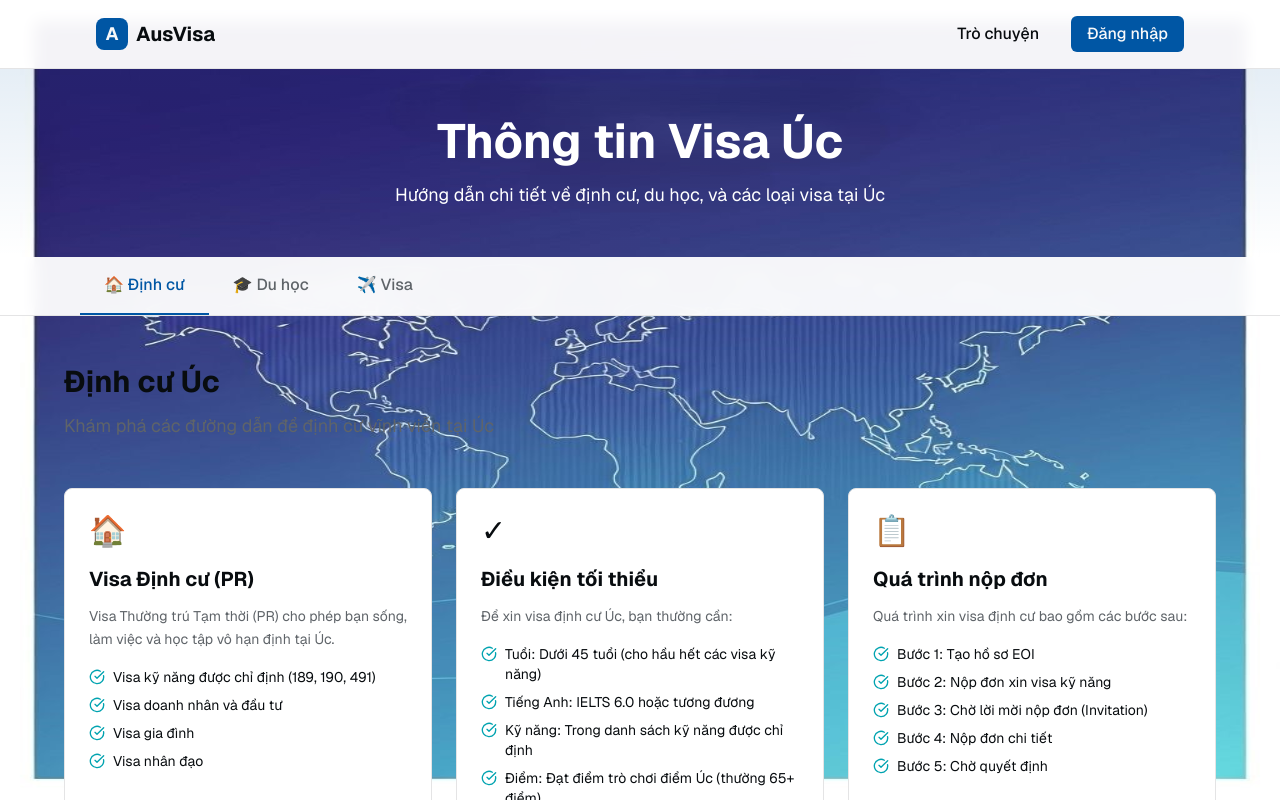
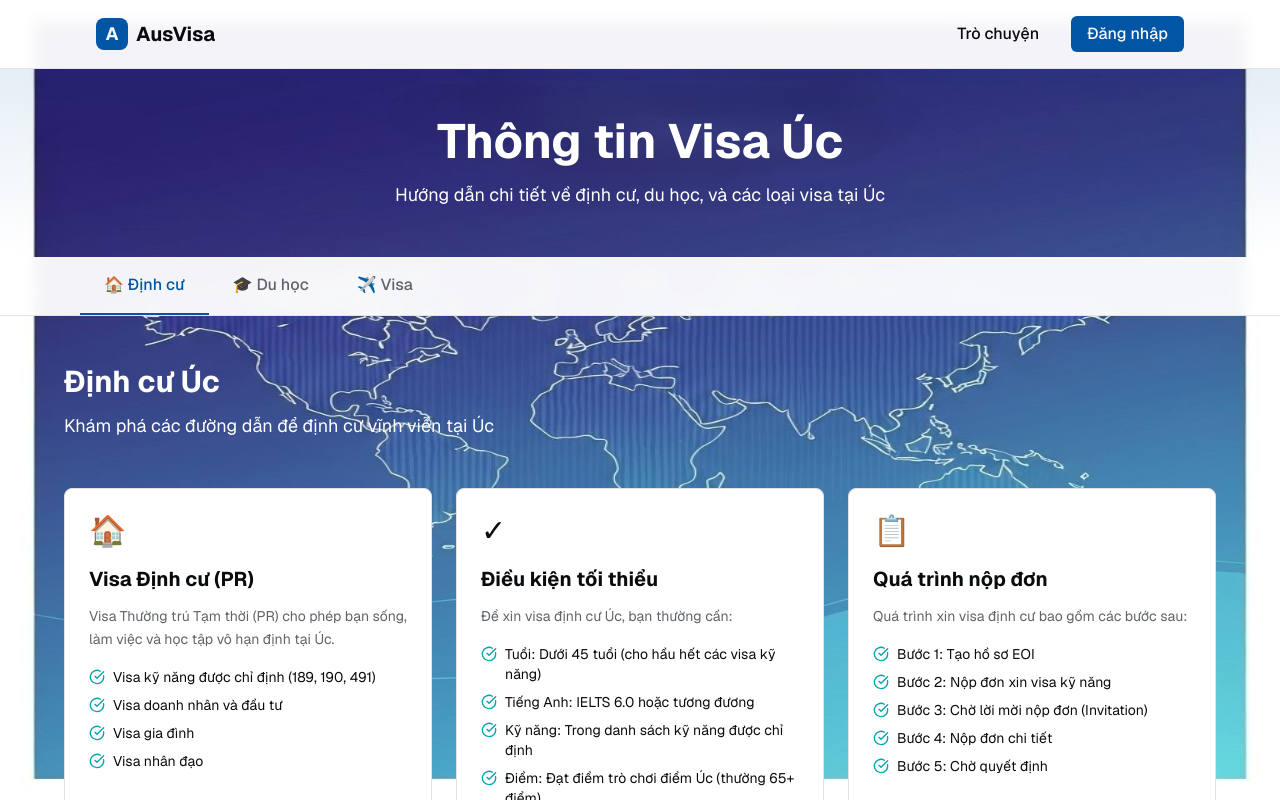
Before and after one commit to thelinh246/AKE-UI, a Next.js app: page /info in a window 1280 px wide. Shown: the top 800 px of the page. Built offline with nearby package versions, Linux system fonts and the light colour scheme.

Commit message:
fix text color

```diff
--- a/app/info/page.tsx
+++ b/app/info/page.tsx
@@ -212,9 +212,9 @@ export default function InfoPage() {
       {/* Content */}
       <main className="py-8 sm:py-12 px-4">
         <div className="max-w-6xl mx-auto">
-          <div className="mb-8 sm:mb-12">
-            <h2 className="text-2xl sm:text-3xl font-bold text-foreground mb-2 sm:mb-3">{content.title}</h2>
-            <p className="text-base sm:text-lg text-muted-foreground">{content.description}</p>
+          <div className="mb-8 sm:mb-12 text-white">
+            <h2 className="text-2xl sm:text-3xl font-bold mb-2 sm:mb-3">{content.title}</h2>
+            <p className="text-base sm:text-lg text">{content.description}</p>
           </div>
 
           <div className="grid grid-cols-1 md:grid-cols-2 lg:grid-cols-3 gap-4 sm:gap-6">
```
